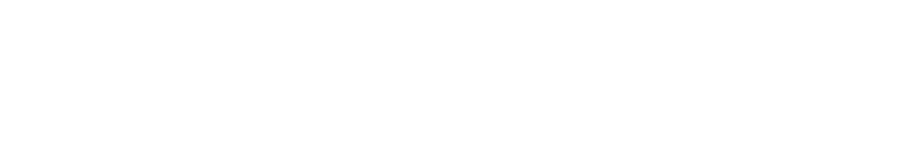
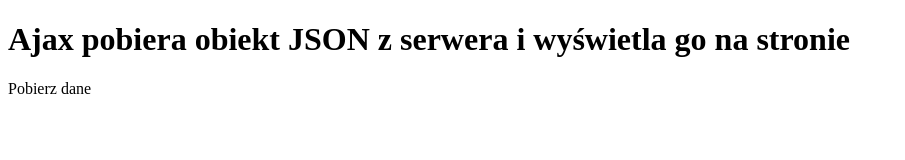
Before and after one commit to ksokalla/javaScript-button-click, a plain HTML site: page index.html in a window 1280 px wide. Shown: the whole page, without its empty margins (0-905 px from the left). Drawn offline with Linux system fonts and the light colour scheme.

Commit message:
struktura

```diff
--- a/index.html
+++ b/index.html
@@ -5,6 +5,10 @@
 	<title>js button click</title>
 </head>
 <body>
+	<h1>Ajax pobiera obiekt JSON z serwera i wyświetla go na stronie</h1>
+
+	<p><a href="#" onclick="pobierzDane(event);"></a>Pobierz dane</p>
+
 	<script src="js/main.js"></script>
 </body>
 </html>
--- a/js/main.js
+++ b/js/main.js
@@ -1 +1,5 @@
 'use strict';
+
+function ajax( options ) {
+
+}
```
